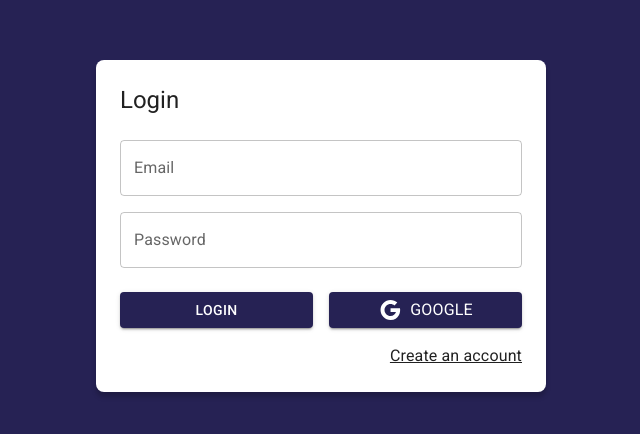
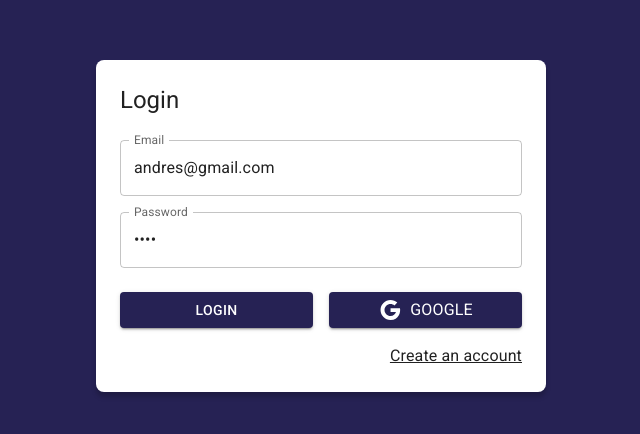
Before and after one commit to AChapeton/journal-app, a React (Vite) app: page /auth/login in a window 1280 px wide. Shown: the part 174-608 px from the top of the page, without its empty margins (319-959 px from the left). Built offline with nearby package versions, Linux system fonts and the light colour scheme.

Commit message:
Added thunks structure for auth actions

```diff
--- a/src/auth/pages/LoginPage.tsx
+++ b/src/auth/pages/LoginPage.tsx
@@ -3,26 +3,66 @@ import {Link as RouterLink} from 'react-router-dom'
 import { Button, Grid, Link, TextField, Typography } from '@mui/material'
 import React from 'react'
 import AuthLayout from '../layout/AuthLayout'
+import { useForm } from '../../hooks'
+import { useDispatch } from 'react-redux'
+import { checkingAuthentication, startGoogleSignIn } from '../../store/authStore'
 
 export const LoginPage = () => {
+  const {email, password, onInputChange} = useForm({
+    email: 'andres@gmail.com',
+    password: '1234'
+  })
+
+  const dispatch = useDispatch()
+
+  const onSubmit = (event) => {
+    event.preventDefault()
+    dispatch(checkingAuthentication())
+    console.log(email, password)
+  }
+
+  const onGoogleSignIn = () => {
+    dispatch(startGoogleSignIn())
+    console.log('onGoogleSignIn')
+  }
+
   return (
     <AuthLayout title='Login'>
-      <form action="">
+      <form onSubmit={onSubmit} action="">
           <Grid container>
             <Grid item xs={12} sx={{mt: 2}}>
-              <TextField label='Email' type='email' placeholder='mail@example.com' fullWidth/>
+              <TextField
+                label='Email'
+                type='email'
+                placeholder='mail@example.com'
+                fullWidth
+                name='email'
+                value={email}
+                onChange={onInputChange}
+              />
             </Grid>
             <Grid item xs={12} sx={{mt: 2}}>
-              <TextField label='Password' type='password' placeholder='Password' fullWidth/>
+              <TextField
+                label='Password'
+                type='password'
+                placeholder='Password'
+                fullWidth
+                name='password'
+                value={password}
+                onChange={onInputChange}/>
             </Grid>
             <Grid container spacing={2} sx={{mb: 2 , mt: 1}}>
               <Grid item xs={12} sm={6}>
-                <Button variant='contained' fullWidth>
+                <Button type='submit' variant='contained' fullWidth>
                   Login
                 </Button>
               </Grid>
               <Grid item xs={12} sm={6}>
-                  <Button variant='contained' fullWidth>
+                  <Button
+                    variant='contained'
+                    fullWidth
+                    onClick={onGoogleSignIn}
+                  >
                     <Google/>
                     <Typography sx={{ml: 1}}>Google</Typography>
                   </Button>
--- /dev/null
+++ b/src/hooks/index.ts
@@ -0,0 +1 @@
+export * from './useForm'
--- /dev/null
+++ b/src/hooks/useForm.ts
@@ -0,0 +1,25 @@
+import { useState } from 'react';
+
+export const useForm = ( initialForm = {} ) => {
+
+    const [ formState, setFormState ] = useState( initialForm );
+
+    const onInputChange = ({ target }) => {
+        const { name, value } = target;
+        setFormState({
+            ...formState,
+            [ name ]: value
+        });
+    }
+
+    const onResetForm = () => {
+        setFormState( initialForm );
+    }
+
+    return {
+        ...formState,
+        formState,
+        onInputChange,
+        onResetForm,
+    }
+}
--- a/src/store/authStore/authSlice.ts
+++ b/src/store/authStore/authSlice.ts
@@ -3,7 +3,7 @@ import { createSlice } from "@reduxjs/toolkit";
 export const authSlice = createSlice({
   name: 'auth',
   initialState: {
-    status: 'checking', //'not-authenticated', 'authenticated'
+    status: 'not-authenticated', //'not-authenticated', 'authenticated', 'checking'
     uid: null,
     email: null,
     displayName: null,
@@ -18,7 +18,7 @@ export const authSlice = createSlice({
 
     },
     checkingCredentials: (state) => {
-
+      state.status = 'checking'
     }
   }
 })
--- /dev/null
+++ b/src/store/authStore/authThunks.ts
@@ -0,0 +1,13 @@
+import { checkingCredentials } from "."
+
+export const checkingAuthentication = (email, password) => {
+  return async(dispatch) => {
+   dispatch(checkingCredentials())
+  }
+}
+
+export const startGoogleSignIn = () => {
+  return async(dispatch) => {
+   dispatch(checkingCredentials())
+  }
+}
--- a/src/store/authStore/index.ts
+++ b/src/store/authStore/index.ts
@@ -1 +1,2 @@
 export * from './authSlice'
+export * from './authThunks'
```
